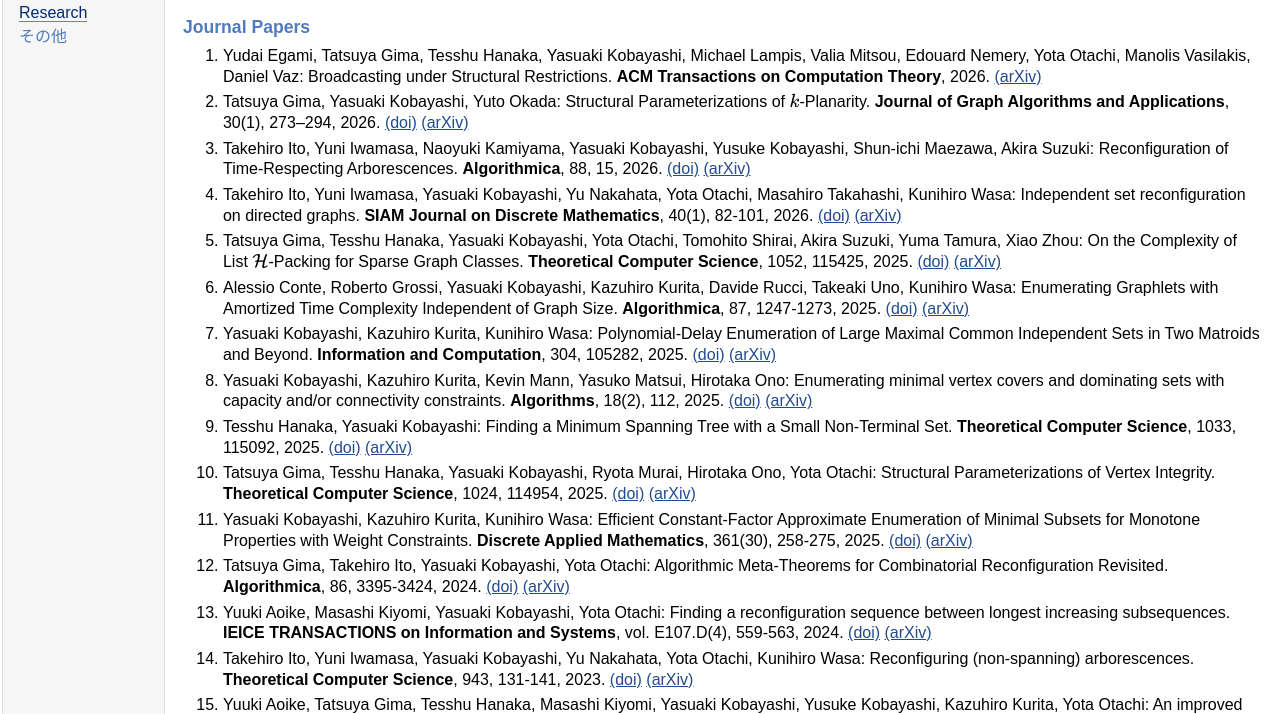
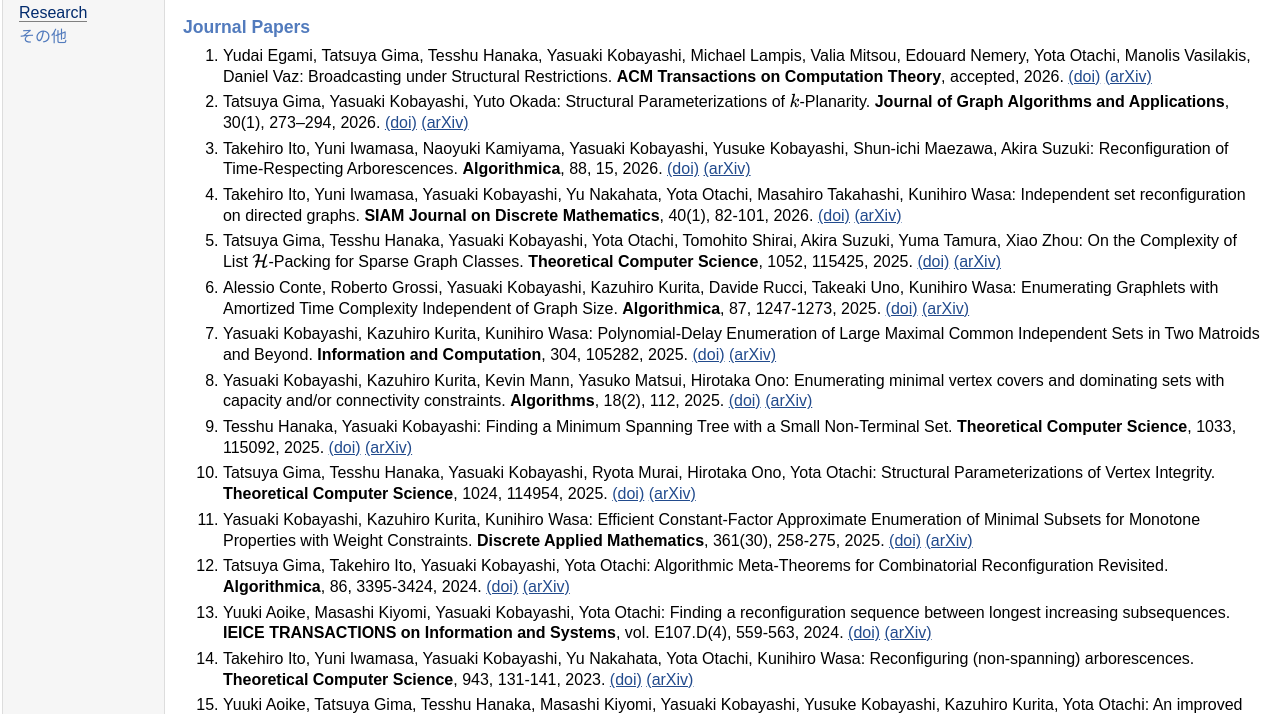
Before and after one commit to yasu0207/yasu0207.github.io, a plain HTML site: page research.html in a window 1280 px wide. Shown: the part 71-785 px from the top of the page. Drawn offline with nearby package versions, Linux system fonts and the light colour scheme; some packages are replaced by stand-ins of ours.

Commit message:
Add files via upload

```diff
--- a/research.html
+++ b/research.html
@@ -40,7 +40,7 @@ MathJax.Hub.Config({
 <h3>Journal Papers
 </h3>
 <ol>
-<li><p>Yudai Egami, Tatsuya Gima, Tesshu Hanaka, Yasuaki Kobayashi, Michael Lampis, Valia Mitsou, Edouard Nemery, Yota Otachi, Manolis Vasilakis, Daniel Vaz: Broadcasting under Structural Restrictions. <b>ACM Transactions on Computation Theory</b>, 2026. <a href="https://arxiv.org/abs/2504.13669" target=&ldquo;blank&rdquo;>(arXiv)</a>
+<li><p>Yudai Egami, Tatsuya Gima, Tesshu Hanaka, Yasuaki Kobayashi, Michael Lampis, Valia Mitsou, Edouard Nemery, Yota Otachi, Manolis Vasilakis, Daniel Vaz: Broadcasting under Structural Restrictions. <b>ACM Transactions on Computation Theory</b>, accepted, 2026. <a href="https://doi.org/10.1145/3859480" target=&ldquo;blank&rdquo;>(doi)</a> <a href="https://arxiv.org/abs/2504.13669" target=&ldquo;blank&rdquo;>(arXiv)</a>
 </p>
 </li>
 <li><p>Tatsuya Gima, Yasuaki Kobayashi, Yuto Okada: Structural Parameterizations of \(k\)-Planarity. <b>Journal of Graph Algorithms and Applications</b>, 30(1), 273–294, 2026. <a href="https://doi.org/10.7155/jgaa.v30i1.3095" target=&ldquo;blank&rdquo;>(doi)</a> <a href="https://arxiv.org/abs/2506.10717" target=&ldquo;blank&rdquo;>(arXiv)</a>
```
